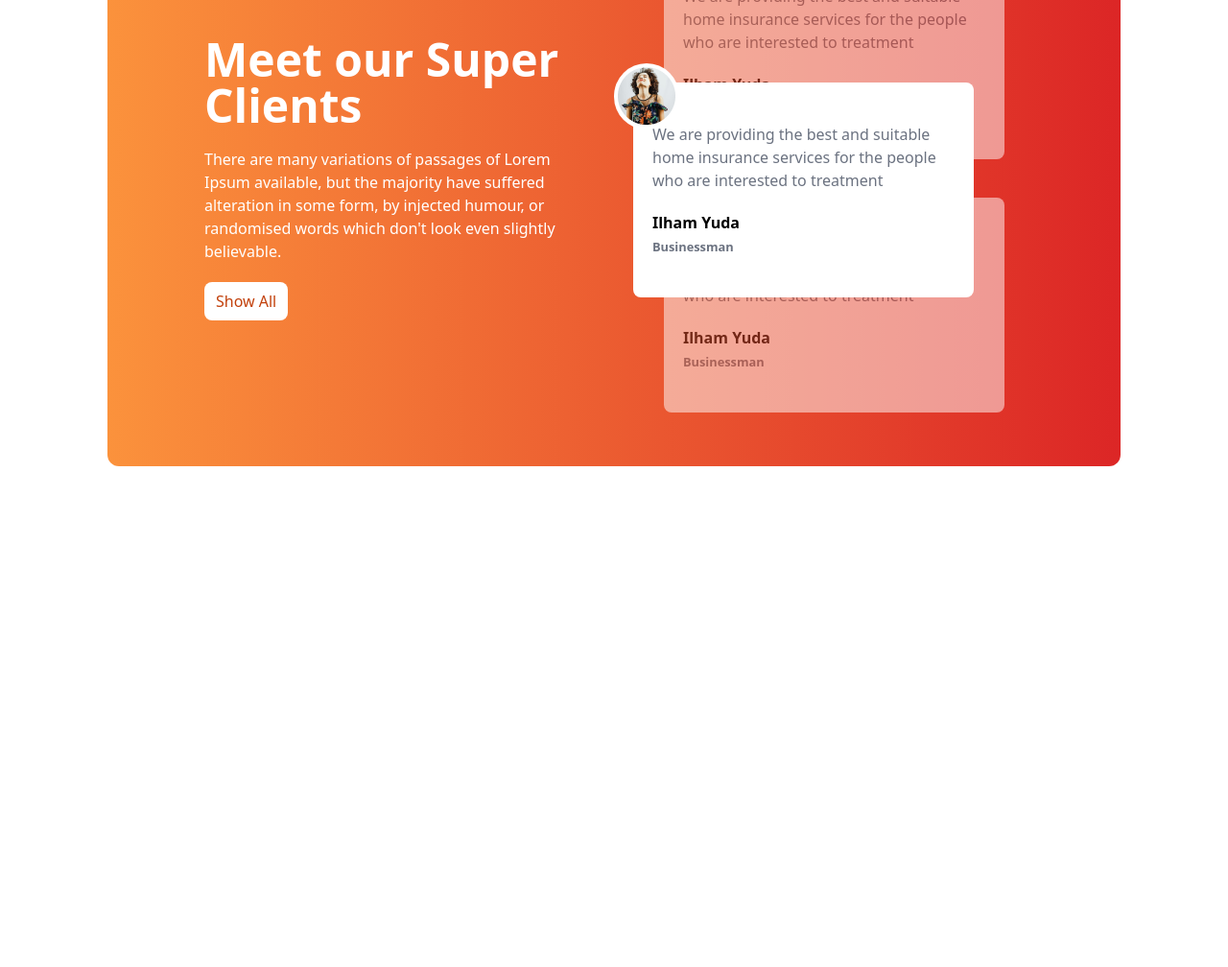
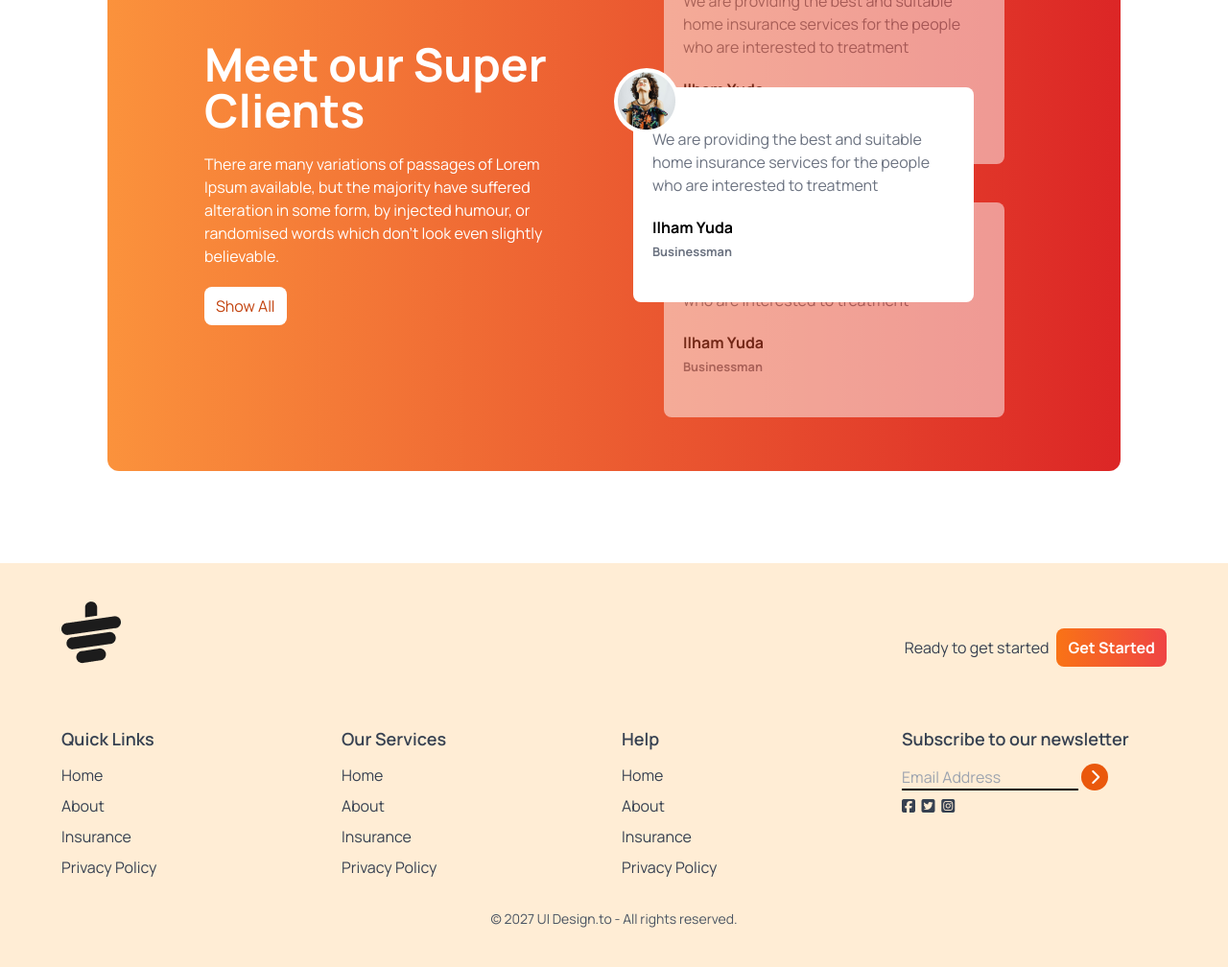
Before and after one commit to AshiqurRahmanAshik/Tea-House, a plain HTML site: page index.html in a window 1280 px wide. Shown: the part 1942-2950 px from the top of the page at 96% size. Before the commit the page ends 2524 px from the top, so only its background shows below. Drawn offline with nearby package versions, Linux system fonts and the light colour scheme.

Commit message:
final project done

```diff
--- a/index.html
+++ b/index.html
@@ -27,12 +27,14 @@
             colors: {
               clifford: "#da373d",
             },
+            fontFamily:{
+              'manrope':['Manrope', 'serif'] }
           },
         },
       };
     </script>
   </head>
-  <body>
+  <body class="font-manrope">
     <!-- main content -->
     <main class="max-w-screen-xl mx-auto px-16 lg:px-28">
       <!-- header section -->
@@ -261,5 +263,108 @@
         </div>
       </section>
     </main>
+    <!-- footer section -->
+    <footer class="bg-orange-100 text-gray-700 py-10 px-14 md:px-16">
+      <div class="w-9/12 mx-auto"></div>
+      <!-- logo -->
+      <div class="mb-8 flex justify-between items-center">
+        <img class="mb-8" src="./images/cup.png" alt="" />
+        <div class="flex  justify-center items-center gap-2">
+          <h4>Ready to get started</h4>
+          <button class="bg-gradient-to-r from-orange-500 to-red-500 px-3 py-2 rounded-lg text-white font-bold"">Get Started</button>
+        </div>
+      </div>
+      <!-- Links -->
+       <div class="grid grid-cols-2 md:grid-cols-4 gap-4">
+
+        <!-- first column -->
+       <div>
+             <h3 class="font-semibold text-lg mb-3"> Quick Links</h3>
+             <ul class="space-y-2">
+          <li>
+            <a class="hover:text-orange-300" href="#">Home</a>
+          </li>
+
+          <li>
+            <a class="hover:text-orange-300" href="#">About</a>
+          </li>
+
+          <li>
+            <a class="hover:text-orange-300" href="#">Insurance</a>
+          </li>
+
+          <li>
+            <a class="hover:text-orange-300" href="#">Privacy Policy</a>
+          </li>
+         </ul>
+         </div>
+
+          <!-- Second column -->
+       <div>
+        <h3 class="font-semibold text-lg mb-3"> Our Services</h3>
+        <ul class="space-y-2">
+     <li>
+       <a class="hover:text-orange-300" href="#">Home</a>
+     </li>
+
+     <li>
+       <a class="hover:text-orange-300" href="#">About</a>
+     </li>
+
+     <li>
+       <a class="hover:text-orange-300" href="#">Insurance</a>
+     </li>
+
+     <li>
+       <a class="hover:text-orange-300" href="#">Privacy Policy</a>
+     </li>
+    </ul>
+    </div>
+
+     <!-- 3rd column -->
+     <div>
+      <h3 class="font-semibold text-lg mb-3"> Help</h3>
+      <ul class="space-y-2">
+   <li>
+     <a class="hover:text-orange-300" href="#">Home</a>
+   </li>
+
+   <li>
+     <a class="hover:text-orange-300" href="#">About</a>
+   </li>
+
+   <li>
+     <a class="hover:text-orange-300" href="#">Insurance</a>
+   </li>
+
+   <li>
+     <a class="hover:text-orange-300" href="#">Privacy Policy</a>
+   </li>
+  </ul>
+  </div>
+<!-- 4th column -->
+<div>
+  <div>
+    <h3 class="font-semibold text-lg mb-3"> Subscribe to our newsletter</h3>
+   </div>
+   <div class=" flex-col space-y-2">
+   <div>
+    <input class="bg-transparent border-b-2 border-black w-4/6 md:5/6" placeholder="Email Address" type="text">
+    <i class="fa-solid fa-chevron-right w-7 h-7 bg-orange-600 rounded-full text-white justify-center items-center inline-flex"></i>
+   </div>
+  <div class="flex justify-between w-1/5 mb-2 mt-10">
+    <i class="fa-brands fa-square-facebook"></i>
+    <i class="fa-brands fa-square-twitter"></i>
+    <i class="fa-brands fa-square-instagram"></i>
+   </div>
+   </div>
+</div>
+
+       </div>
+       <div class="text-center pt-4 mt-4">
+        <p class="text-sm text-gray-600">© 2027 UI Design.to - All rights reserved.</p>
+
+      </div>
+    </footer>
   </body>
 </html>
```
